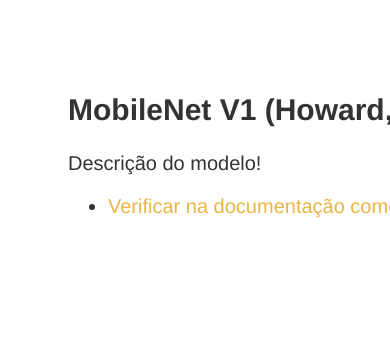
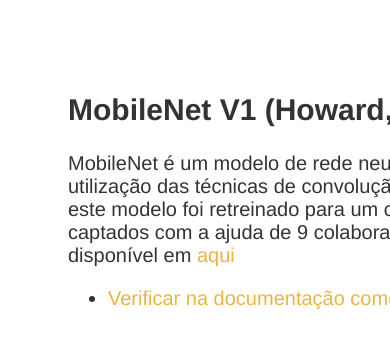
Before and after one commit to ICan-js/api, a Flask app: page /models/mobilenetv1 in a window 390 px wide; the page is wider, and only the part inside the window is pictured. Shown: the top 349 px of that part. Run offline with Flask 2, Linux system fonts and the light colour scheme.

Commit message:
Atualização da descrição do Mobilenet V1

```diff
--- a/api/templates/mobilenetv1.html
+++ b/api/templates/mobilenetv1.html
@@ -6,7 +6,8 @@
     <article>
         <h2>MobileNet V1 (Howard, 2017)</h2>
         <div>
-            <p>Descrição do modelo!</p>
+            <p>MobileNet é um modelo de rede neural convolucional, leve, por conta da utilização das técnicas de convolução profunda separável. No ICan.js este modelo foi retreinado para um conjunto de dados de Libras captados com a ajuda de 9 colaboradores. O artigo da MobileNet está disponível em
+            <a href="https://arxiv.org/pdf/1704.04861.pdf" target="_blank">aqui</a>
             <ul>
                 <!--ToDo: Trocar este link por um code block explicando como consumir o modelo-->
                 <li><a href="#">Verificar na documentação como consumir este modelo</a></li>
```
